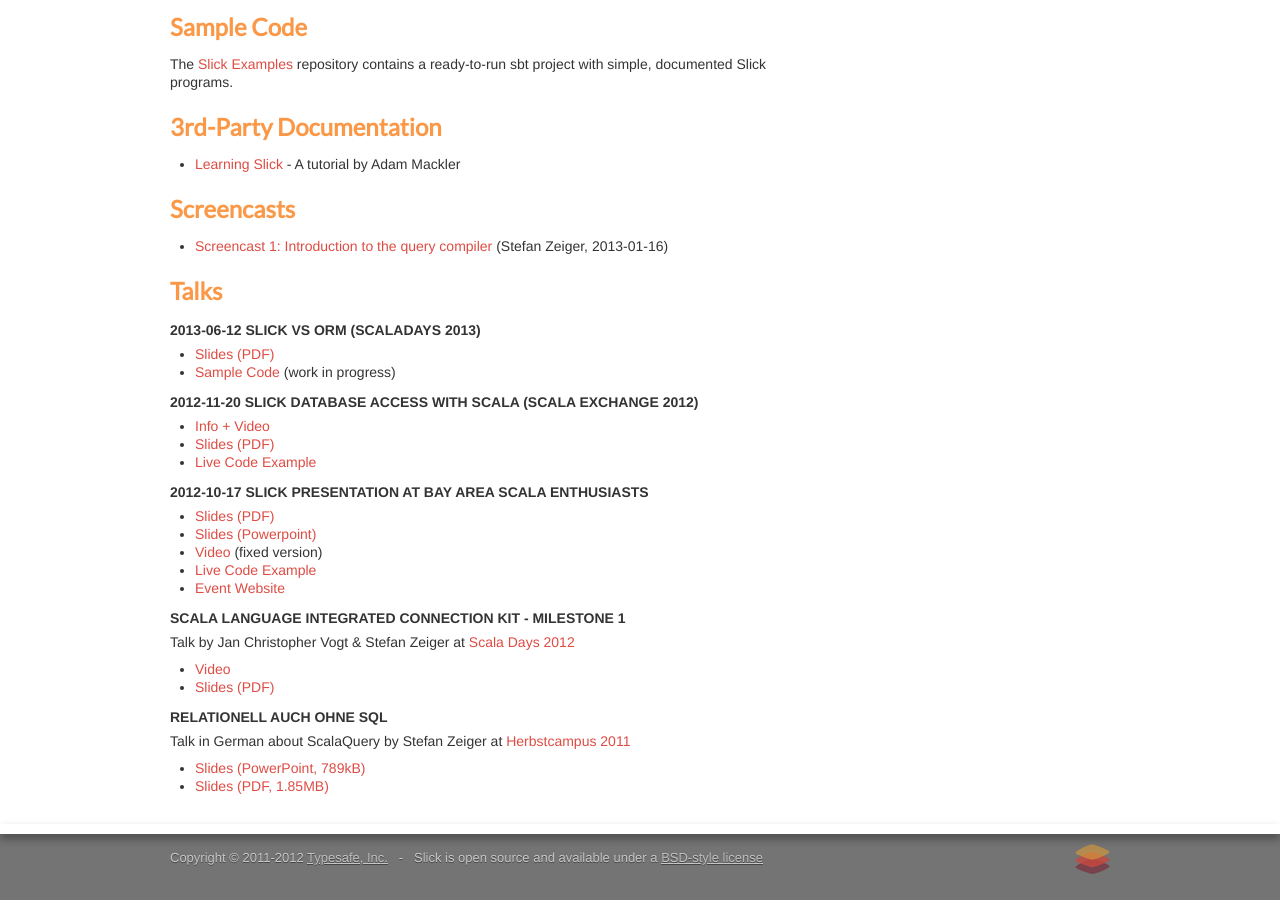
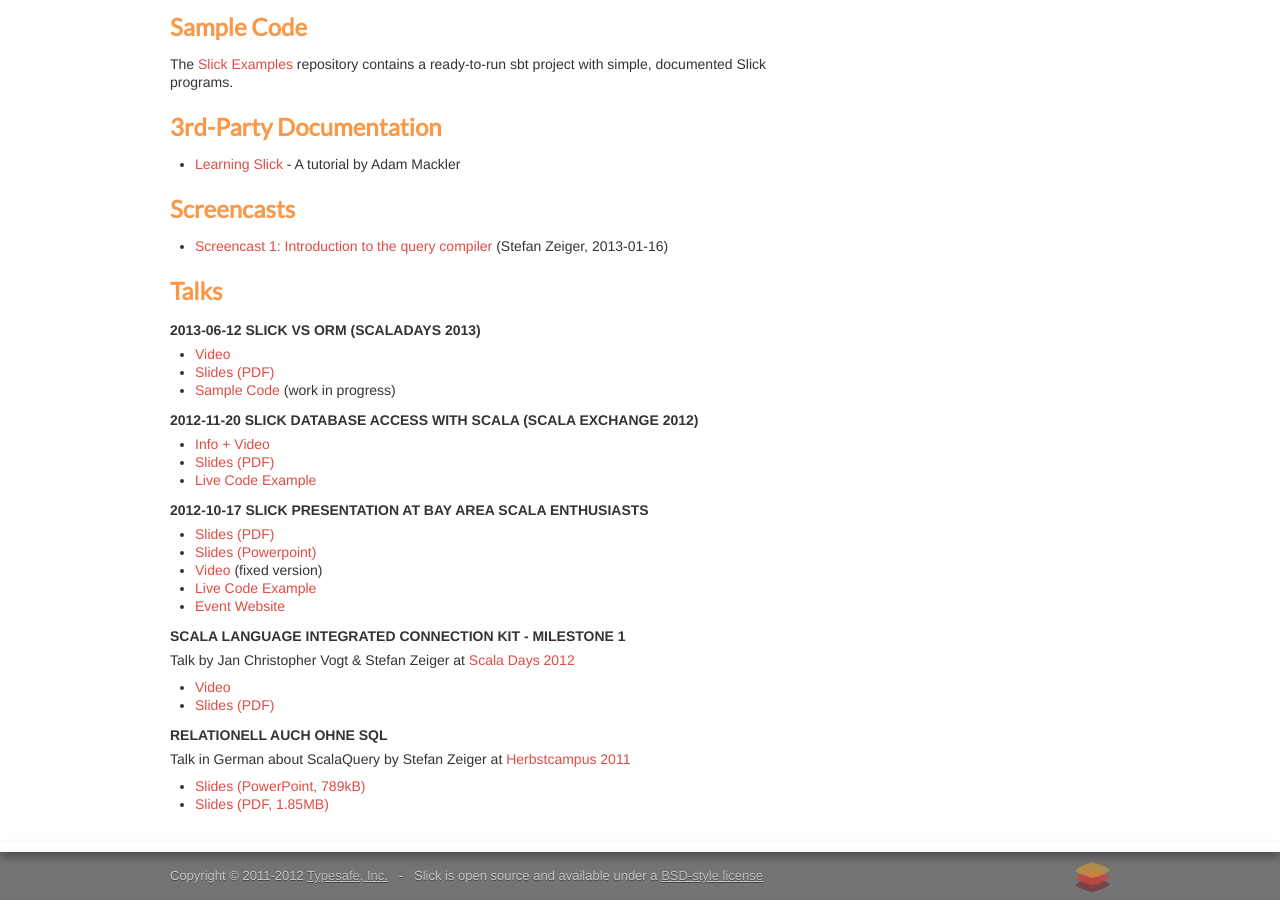
Before and after one commit to slick/slick.github.com, a Jekyll site: the page built from docs/index.md, in a window 1280 px wide and 900 px high, scrolled down 643 px. Built offline with Jekyll 4.4.1, drawn with Linux system fonts in a browser that asks for light colours.

Commit message:
added Scala Days 2013 video

```diff
--- a/docs/index.md
+++ b/docs/index.md
@@ -52,6 +52,7 @@
 
 #### 2013-06-12 Slick vs ORM (ScalaDays 2013)
 
+* [Video](http://parleys.com/play/51c2e20de4b0d38b54f46243/)
 * [Slides (PDF)](/talks/2013_scaladays/2013_scaladays.pdf)
 * [Sample Code](https://github.com/cvogt/play-slick/tree/scaladays2013/samples/computer-database/app) (work in progress)
 
```
